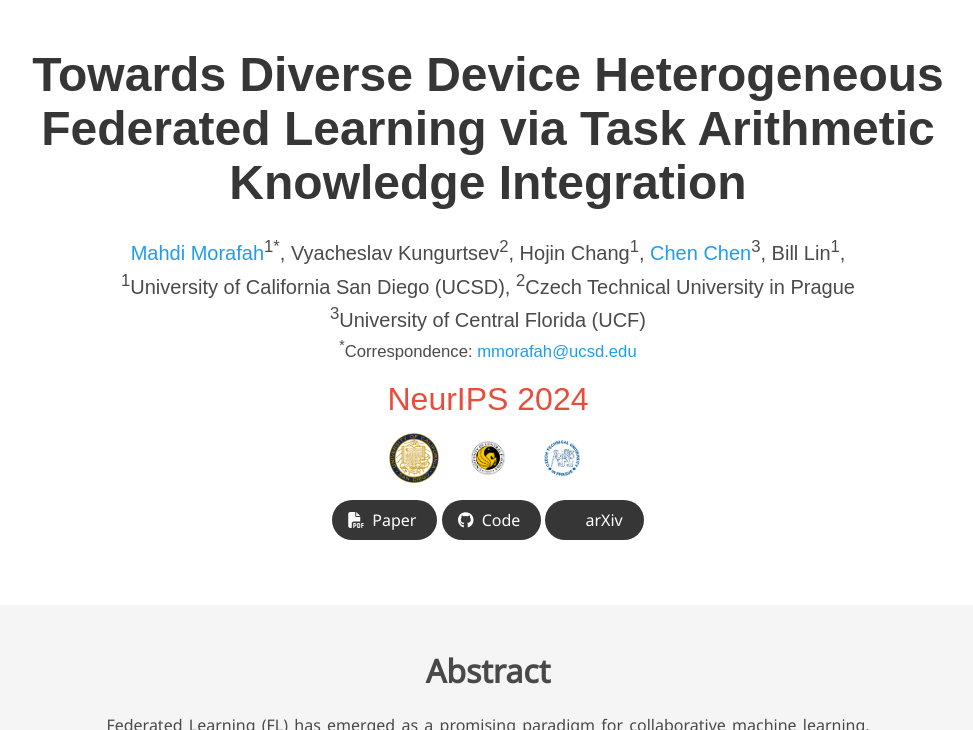
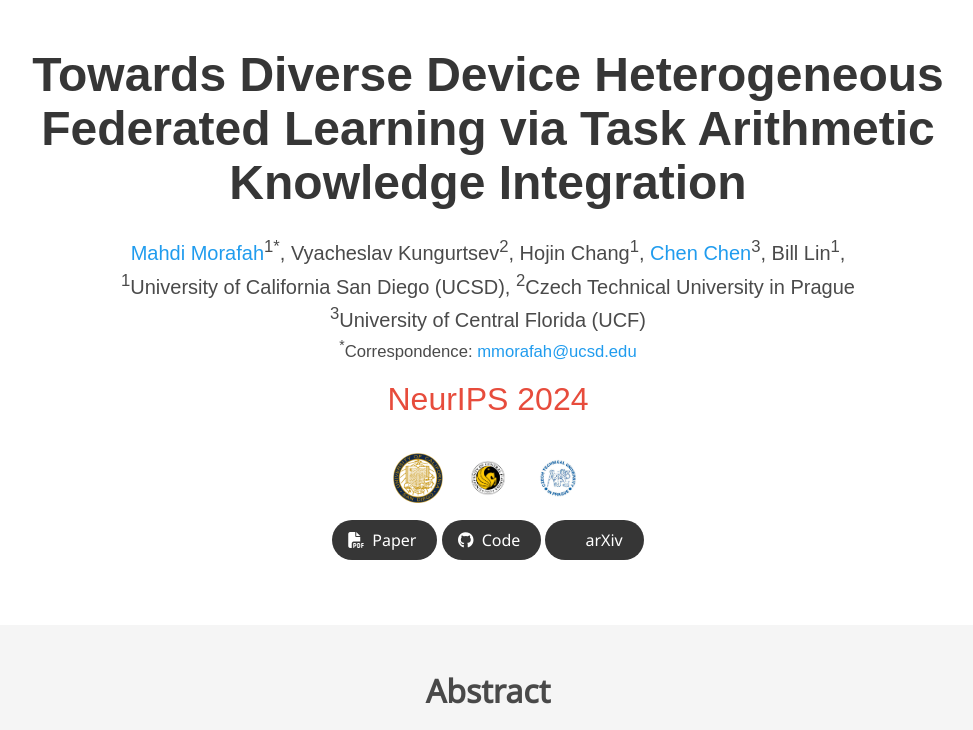
Before and after one commit to MMorafah/takfl.github.io, a plain HTML site: page index.html in a window 1280 px wide. Shown: the top 730 px of the page, without its empty margins (152-1125 px from the left). Drawn offline with nearby package versions, Linux system fonts and the light colour scheme; some icons are missing; a web font is replaced by a local one.

Commit message:
Update index.html

```diff
--- a/index.html
+++ b/index.html
@@ -85,7 +85,7 @@
                   </div>
 
                   <!-- Add icons here -->
-                  <div class="icons is-centered">
+                  <div class="icons-row">
                     <img src="static/images/ucsd.png" alt="UCSD Logo" class="icon-logo">
                     <img src="static/images/ucf.jpg" alt="UCF Logo" class="icon-logo">
                     <img src="static/images/cezch.jpg" alt="CZECH Logo" class="icon-logo">
```
